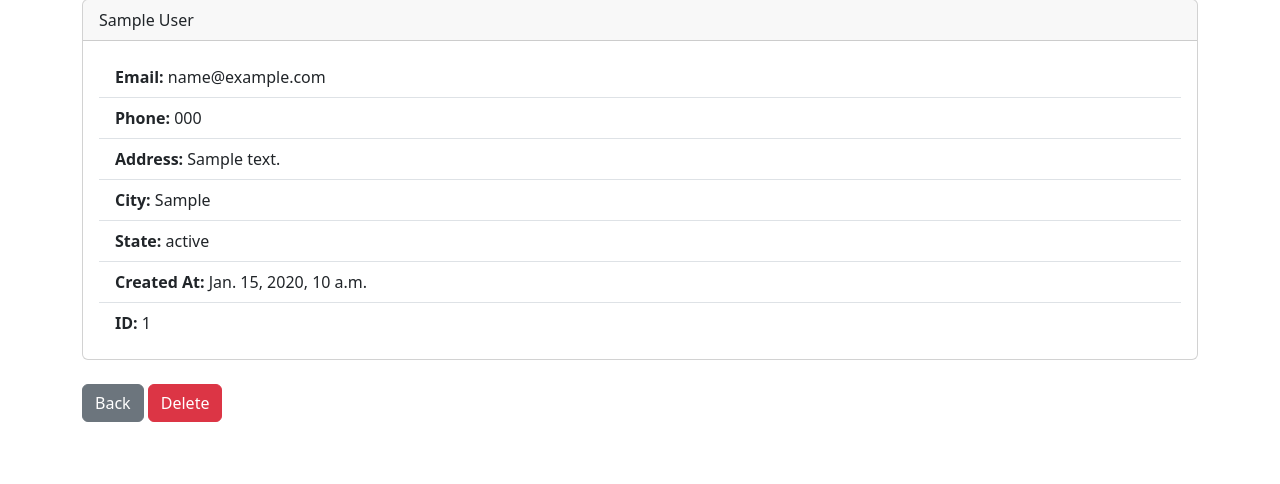
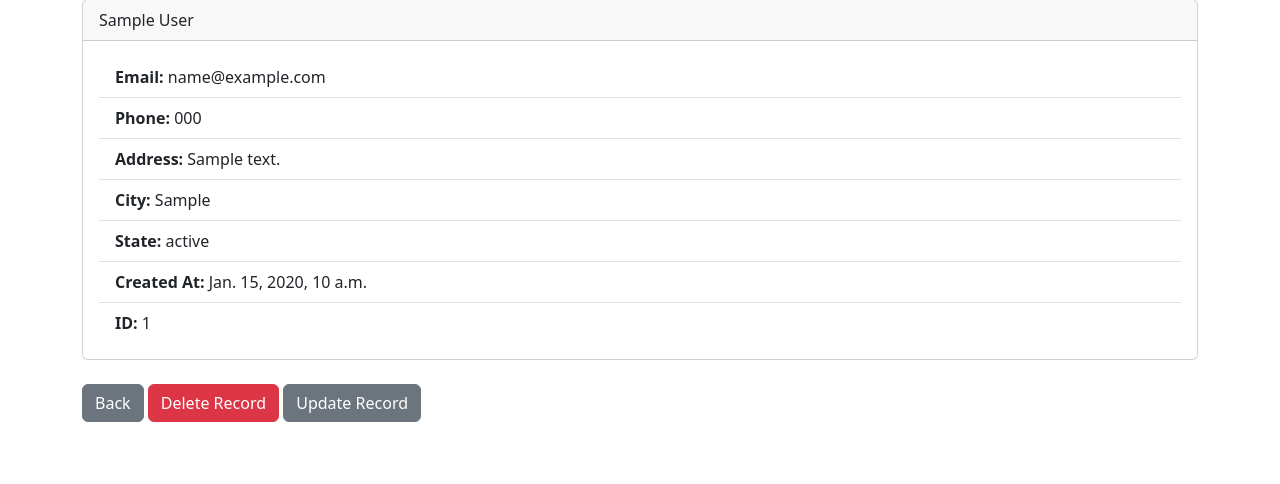
Before and after one commit to ykaterina/crm, a Django app: page /record/1 in a window 1280 px wide. Shown: the part 81-565 px from the top of the page. Run offline with Django 4.2, Linux system fonts and the light colour scheme; a user stored in the database is signed in; tables that the repository leaves empty hold one stand-in row (values such as "Sample post").

Commit message:
add update_record

```diff
--- a/dcrm/website/templates/base.html
+++ b/dcrm/website/templates/base.html
@@ -4,7 +4,7 @@
     <meta charset="utf-8">
     <meta name="viewport" content="width=device-width, initial-scale=1">
     <title>Django CRM</title>
-    <link href="https://cdn.jsdelivr.net/npm/bootstrap@5.3.2/dist/css/bootstrap.min.css" rel="stylesheet" integrity="sha384-T3c6CoIi6uLrA9TneNEoa7RxnatzjcDSCmG1MXxSR1GAsXEV/Dwwykc2MPK8M2HN" crossorigin="anonymous">
+    <link href="https://cdn.jsdelivr.net/npm/bootstrap@5.3.0-alpha1/dist/css/bootstrap.min.css" rel="stylesheet" integrity="sha384-GLhlTQ8iRABdZLl6O3oVMWSktQOp6b7In1Zl3/Jr59b6EGGoI1aFkw7cmDA6j6gD" crossorigin="anonymous">
   </head>
   <body>
     {% include 'navbar.html' %}
@@ -22,6 +22,6 @@
         {% block content %}
         {% endblock %}
     </div>
-    <script src="https://cdn.jsdelivr.net/npm/bootstrap@5.3.2/dist/js/bootstrap.bundle.min.js" integrity="sha384-C6RzsynM9kWDrMNeT87bh95OGNyZPhcTNXj1NW7RuBCsyN/o0jlpcV8Qyq46cDfL" crossorigin="anonymous"></script>
+    <script src="https://cdn.jsdelivr.net/npm/bootstrap@5.3.0-alpha1/dist/js/bootstrap.bundle.min.js" integrity="sha384-w76AqPfDkMBDXo30jS1Sgez6pr3x5MlQ1ZAGC+nuZB+EYdgRZgiwxhTBTkF7CXvN" crossorigin="anonymous"></script>
   </body>
 </html>
--- a/dcrm/website/templates/record.html
+++ b/dcrm/website/templates/record.html
@@ -20,7 +20,9 @@
 </br>
 <div>
     <a href="{% url 'home' %}" class="btn btn-secondary">Back</a>
-    <a href="{% url 'delete_record' customer_record.id %}" class="btn btn-danger">Delete</a>
+    <a href="{% url 'delete_record' customer_record.id %}" class="btn btn-danger">Delete Record</a>
+    <a href="{% url 'update_record' customer_record.id %}" class="btn btn-secondary">Update Record</a>
+
 </div>
 
 {% endblock %}
--- a/dcrm/website/urls.py
+++ b/dcrm/website/urls.py
@@ -6,7 +6,9 @@ urlpatterns = [
     # path('login/', views.login_user, name='login'),
     path('logout/', views.logout_user, name='logout'),
     path('register/', views.register_user, name='register'),
-    path('record/<int:pk>',views.customer_record, name='record'),
-    path('delete_record/<int:pk>',views.delete_record, name='delete_record'),
-    path('add_record',views.add_record, name='add_record')
+    path('record/<int:pk>', views.customer_record, name='record'),
+    path('delete_record/<int:pk>', views.delete_record, name='delete_record'),
+    path('add_record', views.add_record, name='add_record'),
+    path('update_record/<int:pk>', views.update_record, name='update_record'),
+
 ]
--- a/dcrm/website/views.py
+++ b/dcrm/website/views.py
@@ -81,3 +81,16 @@ def add_record(request):
     else:
         messages.success(request, 'You must be logged in to view this form')
         return redirect('home')
+
+def update_record(request, pk):
+    if request.user.is_authenticated:
+        current_record = Record.objects.get(id=pk)
+        form = AddRecordForm(request.POST or None, instance=current_record)
+        if form.is_valid():
+            form.save()
+            messages.success(request, 'Record updated')
+            return redirect('home')
+        return render(request, 'update_record.html', {'form': form})
+    else:
+        messages.success(request, 'You must be logged in to view this form')
+        return redirect('home')
```
Also changed, not shown: dcrm/website/forms.py (+8 -8 lines), dcrm/website/templates/update_record.html (added, +17 -0 lines).
